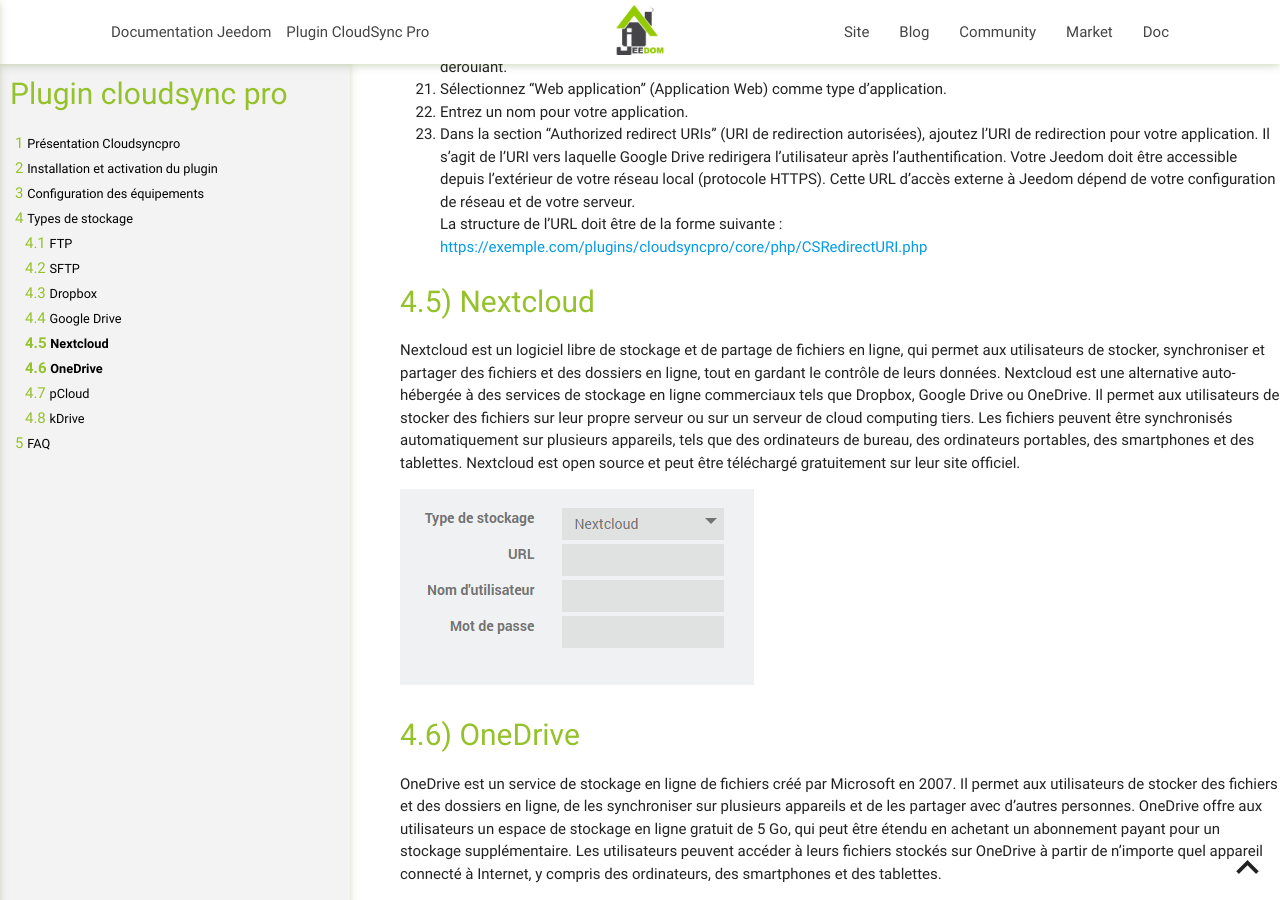
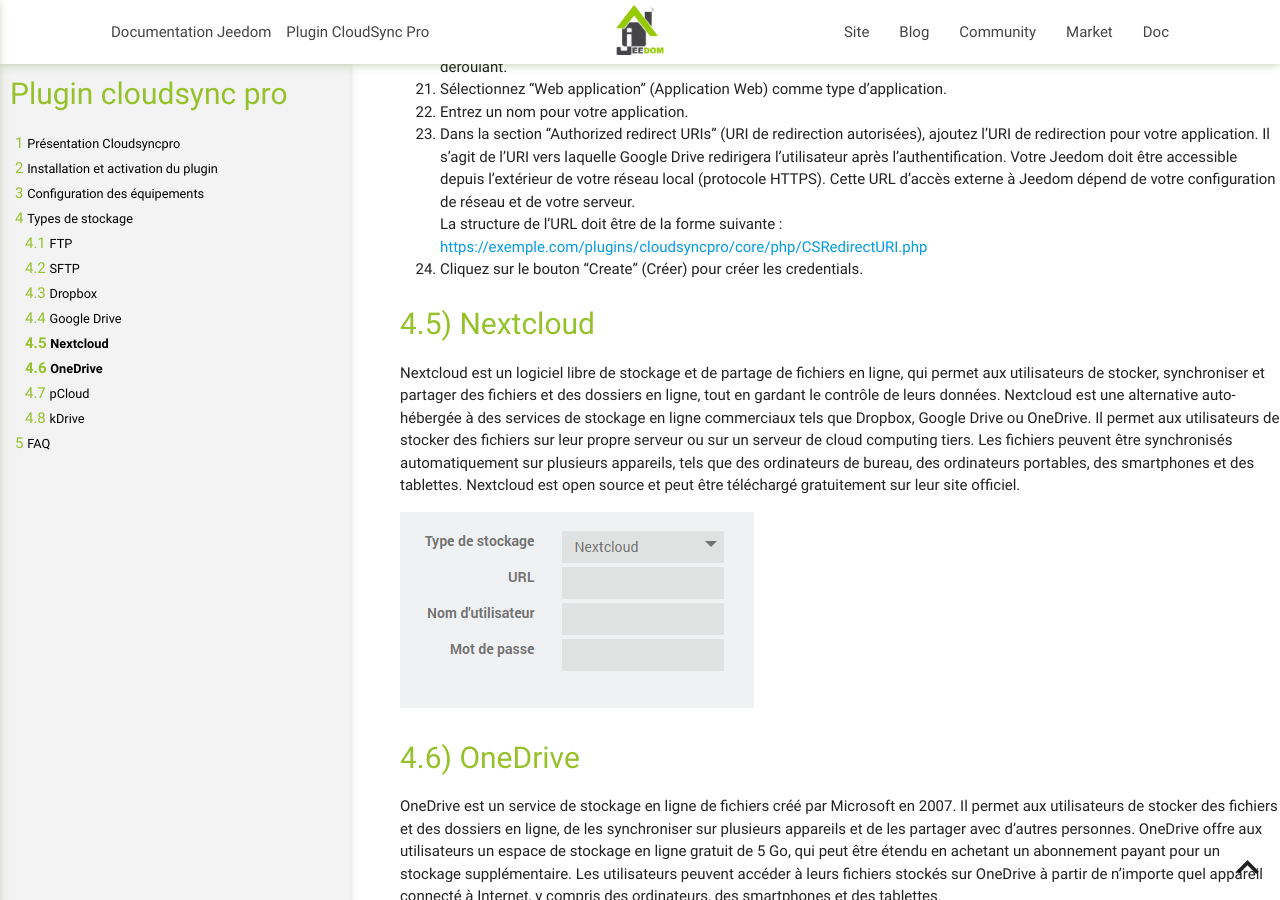
Before and after one commit to thanaus/jeedom_docs, a Jekyll site: the page built from plugins/cloudsyncpro/fr_FR/index.md, in a window 1280 px wide and 900 px high, scrolled down 3294 px. Built offline with Jekyll 4.4.1, drawn with Linux system fonts in a browser that asks for light colours.

Commit message:
Update index.md

```diff
--- a/plugins/cloudsyncpro/fr_FR/index.md
+++ b/plugins/cloudsyncpro/fr_FR/index.md
@@ -134,6 +134,7 @@ Voici les étapes à suivre pour créer un projet dans Google Cloud Console :
 24. Dans la section "Authorized redirect URIs" (URI de redirection autorisées), ajoutez l'URI de redirection pour votre application. Il s'agit de l'URI vers laquelle Google Drive redirigera l'utilisateur après l'authentification. Votre Jeedom doit être accessible depuis l'extérieur de votre réseau local (protocole HTTPS). Cette URL d'accès externe à Jeedom dépend de votre configuration de réseau et de votre serveur.
 La structure de l'URL doit être de la forme suivante :
 [https://exemple.com/plugins/cloudsyncpro/core/php/CSRedirectURI.php](https://exemple.com/plugins/cloudsyncpro/core/php/CSRedirectURI.php)
+25. Cliquez sur le bouton "Create" (Créer) pour créer les credentials.
 
 
 
```
